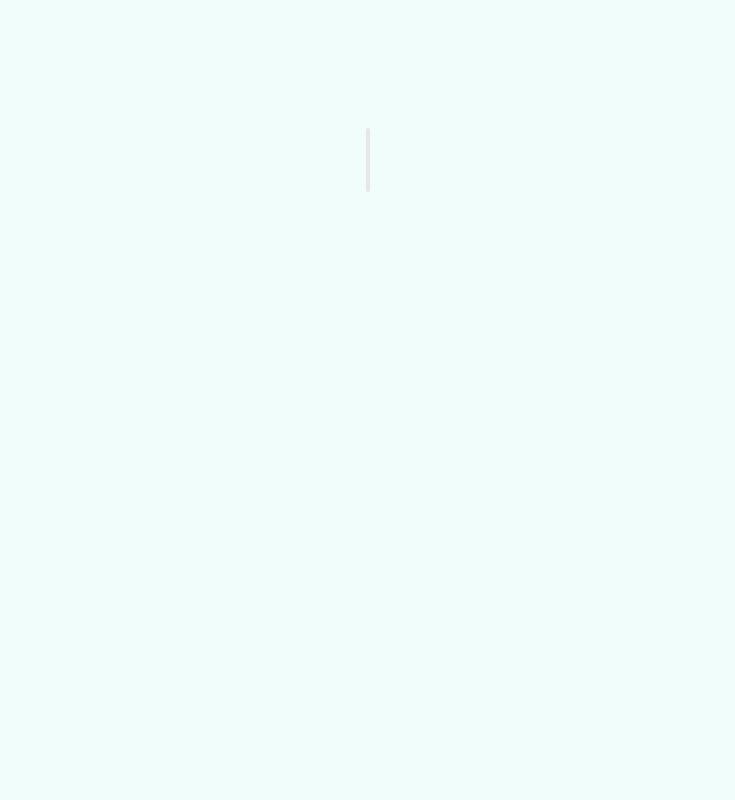
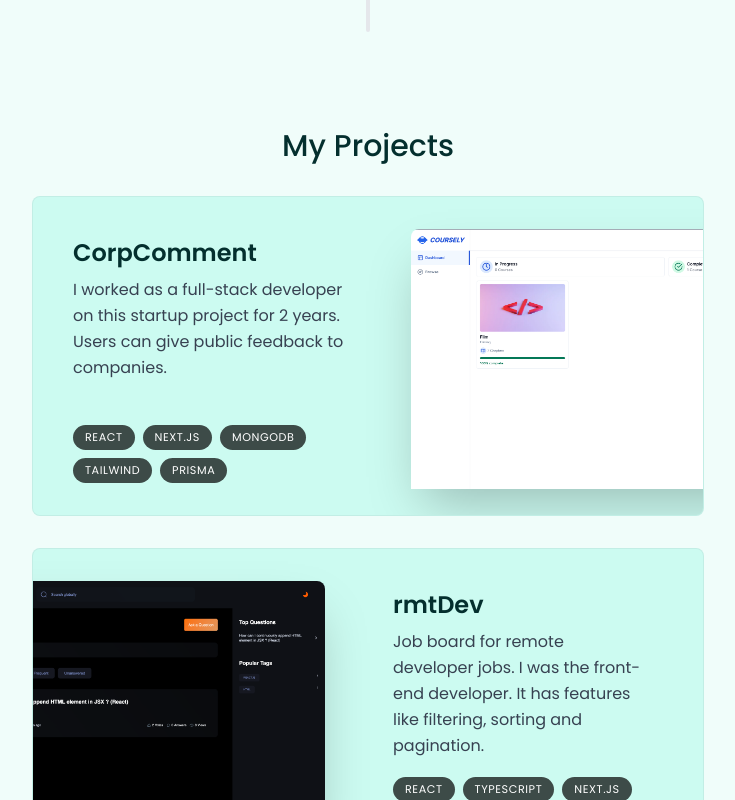
Before and after one commit to YashwanthKothakota9/MyPortfolio, a Next.js app: page / in a window 1280 px wide. Shown: the part 1320-2120 px from the top of the page, without its empty margins (272-1007 px from the left). Built offline with nearby package versions, Linux system fonts and the light colour scheme.

Commit message:
Add projects section

```diff
--- a/app/page.tsx
+++ b/app/page.tsx
@@ -1,5 +1,6 @@
 import About from "@/components/about";
 import Intro from "@/components/intro";
+import Projects from "@/components/projects";
 import SectionDivider from "@/components/section-divider";
 
 export default function Home() {
@@ -9,6 +10,7 @@
       <SectionDivider />
       <About />
       <SectionDivider />
+      <Projects />
     </main>
   );
 }
--- a/components/about.tsx
+++ b/components/about.tsx
@@ -5,7 +5,7 @@
 const About = () => {
   return (
     <motion.section
-      className="mb-28 max-w-[45rem] text-center leading-8 sm:mb-40"
+      className="mb-28 max-w-[45rem] text-center leading-8 sm:mb-0"
       initial={{ opacity: 0, y: 100 }}
       animate={{ opacity: 1, y: 0 }}
       transition={{ delay: 0.175 }}
--- /dev/null
+++ b/components/project.tsx
@@ -0,0 +1,54 @@
+"use client";
+
+import { projectsData } from "@/lib/data";
+import { use, useRef } from "react";
+import Image from "next/image";
+import { motion, useScroll, useTransform } from "framer-motion";
+
+type ProjectProps = (typeof projectsData)[number];
+
+const Project = ({ title, description, tags, imageUrl }: ProjectProps) => {
+  const ref = useRef<HTMLDivElement>(null);
+  const { scrollYProgress } = useScroll({
+    target: ref,
+    offset: ["0 1", "1.33 1"],
+  });
+  const scaleProgress = useTransform(scrollYProgress, [0, 1], [0.8, 1]);
+  const opacityProgress = useTransform(scrollYProgress, [0, 1], [0.6, 1]);
+
+  return (
+    <motion.div
+      ref={ref}
+      style={{
+        scale: scaleProgress,
+        opacity: opacityProgress,
+      }}
+      className="group mb-3 sm:mb-8 last:mb-0"
+    >
+      <section className=" bg-teal-100 max-w-[42rem] border border-black/5 overflow-hidden sm:pr-8 relative sm:h-[20rem] rounded-lg  hover:bg-teal-200 transition group-even:pl-8">
+        <div className="pt-4 pb-8 px-5 sm:pl-10 sm:pr-2 sm:pt-10 sm:max-w-[50%] flex flex-col h-full group-even:ml-[18rem]">
+          <h3 className="text-2xl font-semibold">{title}</h3>
+          <p className="mt-2 leading-relaxed text-gray-700">{description}</p>
+          <ul className="flex flex-wrap mt-4 gap-2 sm:mt-auto">
+            {tags.map((tag, index) => (
+              <li
+                className="bg-black/[0.7] px-3 py-1 text-[0.7rem] uppercase tracking-wider text-white rounded-full"
+                key={index}
+              >
+                {tag}
+              </li>
+            ))}
+          </ul>
+        </div>
+        <Image
+          src={imageUrl}
+          alt="Project I Worked On"
+          quality={95}
+          className="absolute top-8 -right-40 w-[28.25rem] rounded-t-lg shadow-2xl group-even:right-[initial] group-even:-left-40 group-hover:-translate-x-3 group-hover:translate-y-3 group-hover:-rotate-2 group-hover:scale-[1.05] transition group-even:group-hover:translate-x-3 group-even:group-hover:translate-y-3 group-even:group-hover:-rotate-2"
+        />
+      </section>
+    </motion.div>
+  );
+};
+
+export default Project;
--- /dev/null
+++ b/components/projects.tsx
@@ -0,0 +1,21 @@
+import { projectsData } from "@/lib/data";
+import SectionHeading from "./section-heading";
+import React from "react";
+import Project from "./project";
+
+const Projects = () => {
+  return (
+    <section>
+      <SectionHeading>My projects</SectionHeading>
+      <div>
+        {projectsData.map((project) => (
+          <React.Fragment key={project.title}>
+            <Project {...project} />
+          </React.Fragment>
+        ))}
+      </div>
+    </section>
+  );
+};
+
+export default Projects;
--- a/components/section-heading.tsx
+++ b/components/section-heading.tsx
@@ -1,5 +1,9 @@
 const SectionHeading = ({ children }: { children: React.ReactNode }) => {
-  return <h2 className="text-3xl font-medium capitalize mb-8">{children}</h2>;
+  return (
+    <h2 className="text-3xl font-medium capitalize mb-8 text-center">
+      {children}
+    </h2>
+  );
 };
 
 export default SectionHeading;
```
